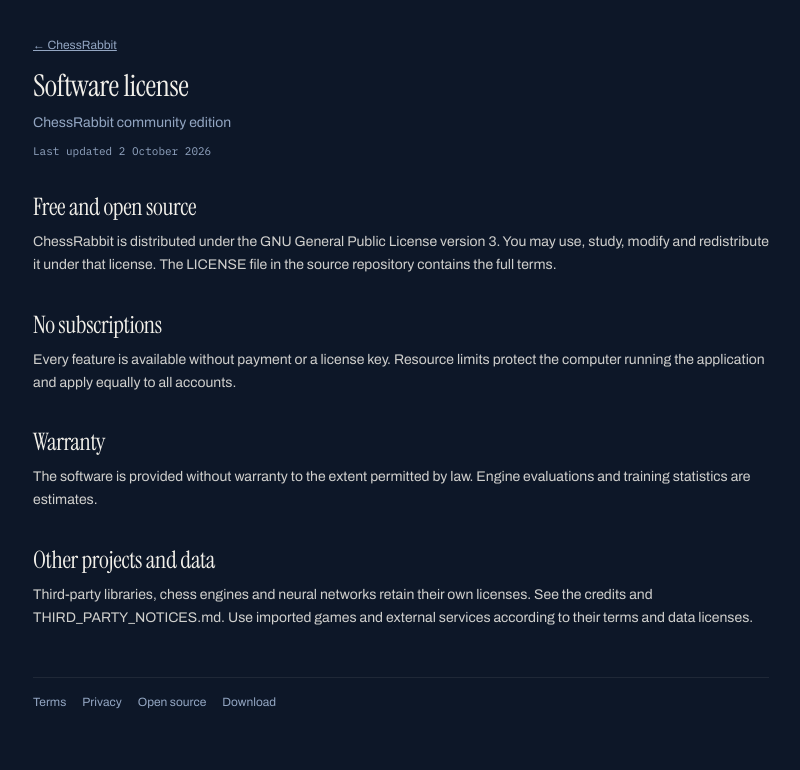
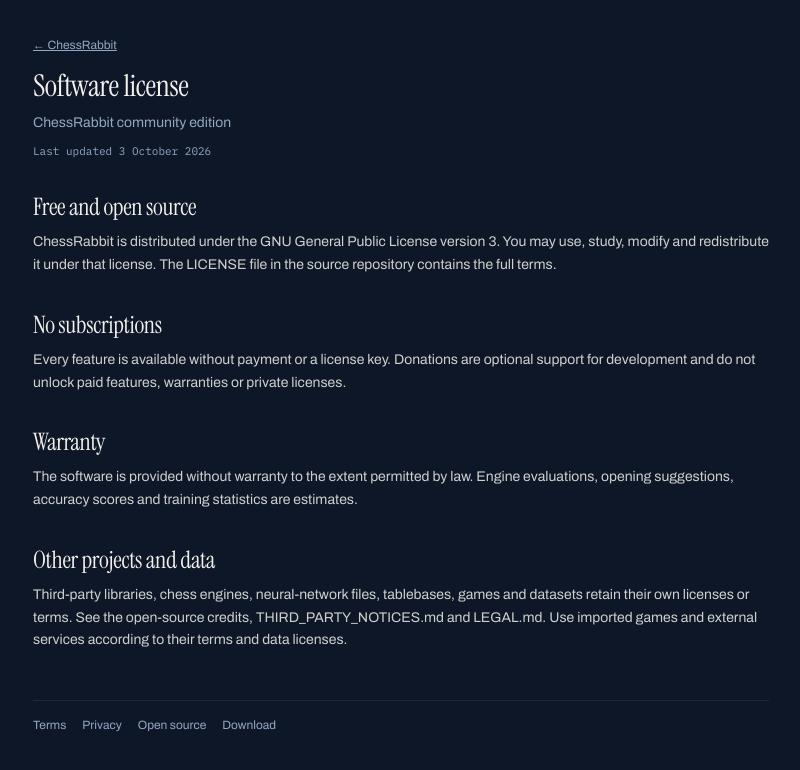
Before and after one commit to misaelalves99/chessrabbit, a Next.js app in the folder apps/web/: page /terms in a window 1280 px wide. Shown: the top 770 px of the page, without its empty margins (239-1039 px from the left). Built offline with nearby package versions, Linux system fonts and the light colour scheme.

Commit message:
Update license terms page

```diff
--- a/apps/web/src/app/terms/page.tsx
+++ b/apps/web/src/app/terms/page.tsx
@@ -1,14 +1,14 @@
 import LegalDoc from "@/components/LegalDoc";
 
 export default function Terms() {
-  return <LegalDoc title="Software license" standfirst="ChessRabbit community edition" updated="2 October 2026">
+  return <LegalDoc title="Software license" standfirst="ChessRabbit community edition" updated="3 October 2026">
     <h2>Free and open source</h2>
     <p>ChessRabbit is distributed under the GNU General Public License version 3. You may use, study, modify and redistribute it under that license. The LICENSE file in the source repository contains the full terms.</p>
     <h2>No subscriptions</h2>
-    <p>Every feature is available without payment or a license key. Resource limits protect the computer running the application and apply equally to all accounts.</p>
+    <p>Every feature is available without payment or a license key. Donations are optional support for development and do not unlock paid features, warranties or private licenses.</p>
     <h2>Warranty</h2>
-    <p>The software is provided without warranty to the extent permitted by law. Engine evaluations and training statistics are estimates.</p>
+    <p>The software is provided without warranty to the extent permitted by law. Engine evaluations, opening suggestions, accuracy scores and training statistics are estimates.</p>
     <h2>Other projects and data</h2>
-    <p>Third-party libraries, chess engines and neural networks retain their own licenses. See the credits and THIRD_PARTY_NOTICES.md. Use imported games and external services according to their terms and data licenses.</p>
+    <p>Third-party libraries, chess engines, neural-network files, tablebases, games and datasets retain their own licenses or terms. See the open-source credits, THIRD_PARTY_NOTICES.md and LEGAL.md. Use imported games and external services according to their terms and data licenses.</p>
   </LegalDoc>;
 }
```
